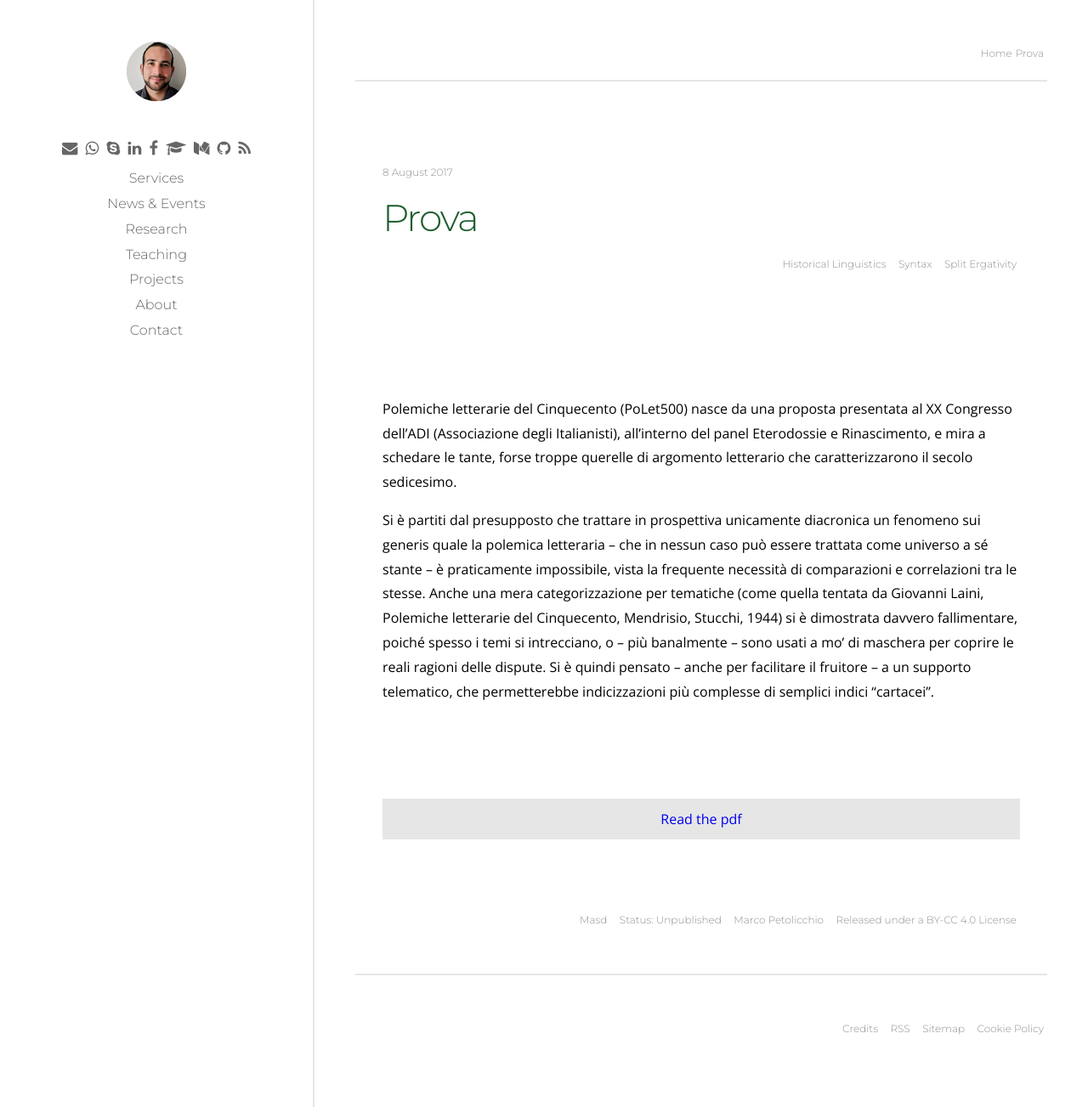
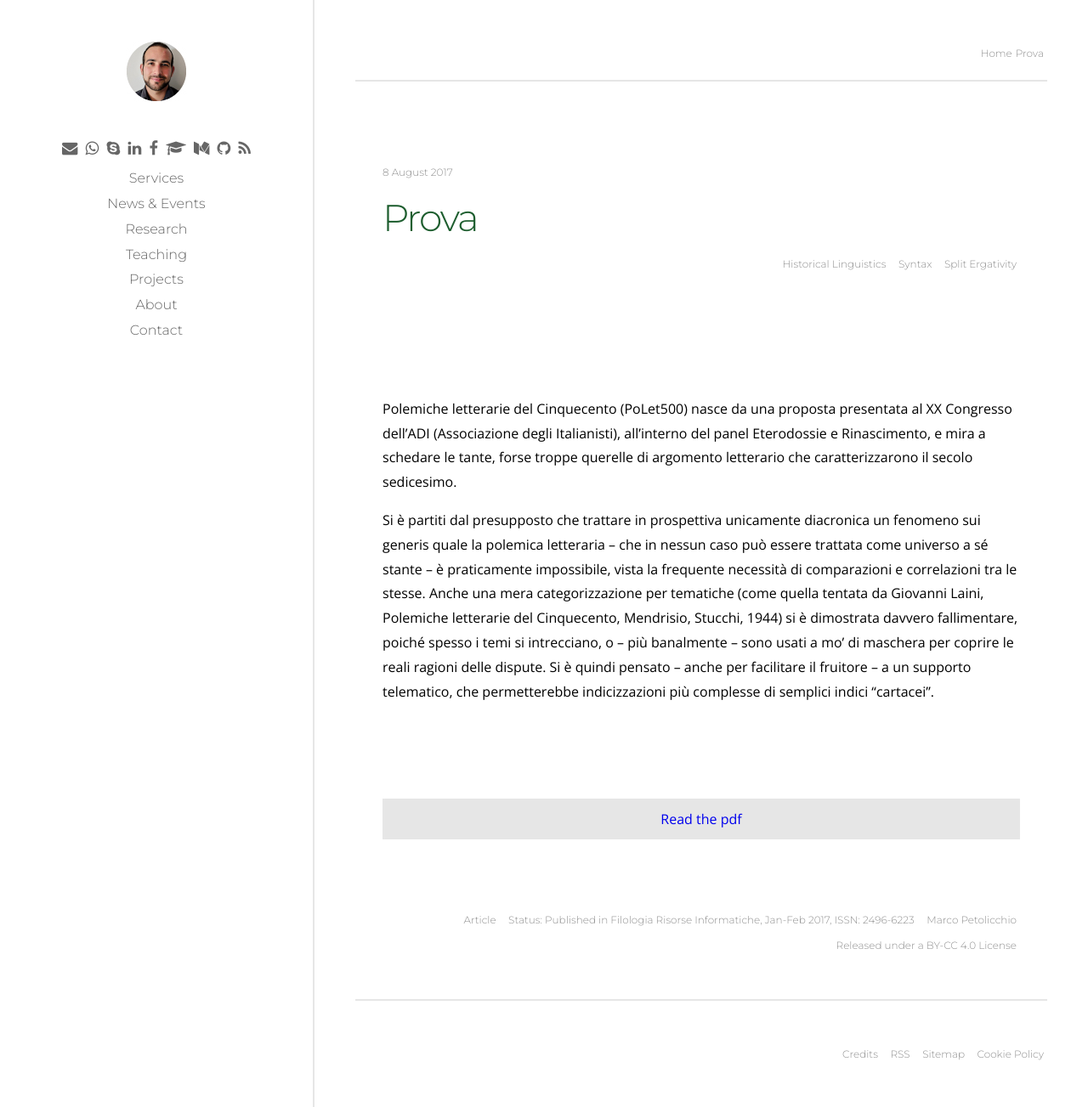
Before and after one commit to p-marco/p-marco.github.io, a Jekyll site: the page built from _research/prova.md, in a window 1280 px wide. Shown: the whole page at 85% size. Built offline with Jekyll 4.4.1, drawn with Linux system fonts in a browser that asks for light colours.

Commit message:
default layout test

```diff
--- a/_research/prova.md
+++ b/_research/prova.md
@@ -8,8 +8,8 @@ keywords:
 license: Released under a BY-CC 4.0 License
 author: Marco Petolicchio
 date: 2017-08-08
-type: Masd
-status: Unpublished
+type: Article
+status: "Published in Filologia Risorse Informatiche, Jan-Feb 2017, ISSN: 2496-6223"
 pdf: https://www.academia.edu/9213365/Ergativit%C3%A0_in_ittito._Un_approccio_minimalista_-_Tesi_di_Laurea_Magistrale
 layout: default
 ---
```
